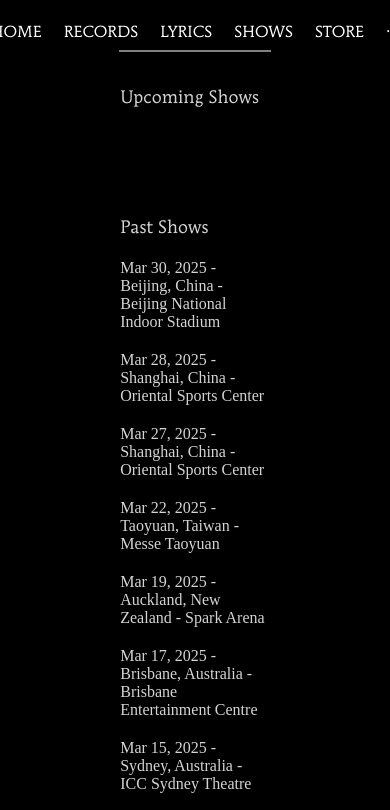
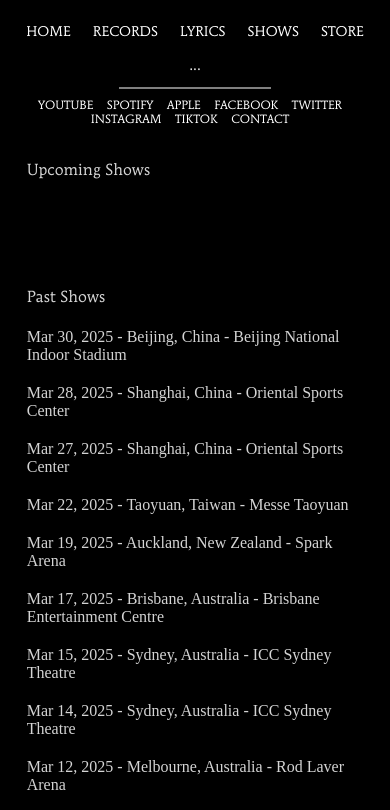
Before and after one commit to kyoti7/Cigarettes-after-sex, a plain HTML site: page shows.html in a window 390 px wide. Shown: the top 810 px of the page. Drawn offline with Linux system fonts and the light colour scheme.

Commit message:
Update shows.css

```diff
--- a/shows.css
+++ b/shows.css
@@ -86,3 +86,27 @@ li{
     text-align: left;
     margin: 20px auto 0;
 }
+    @media screen and (max-width: 768px) {
+        .Menu-Bar {
+            flex-direction: row;
+            flex-wrap: wrap;
+            justify-content: center;
+        }
+
+        .Dots-Bar {
+            display: block;
+        }
+
+        h1,
+        li {
+            width: 90%;
+            font-size: 16px;
+            text-align: left;
+            margin-left: auto;
+            margin-right: auto;
+        }
+
+        .Menu-Bar button {
+            font-size: 14px;
+        }
+    }
```
